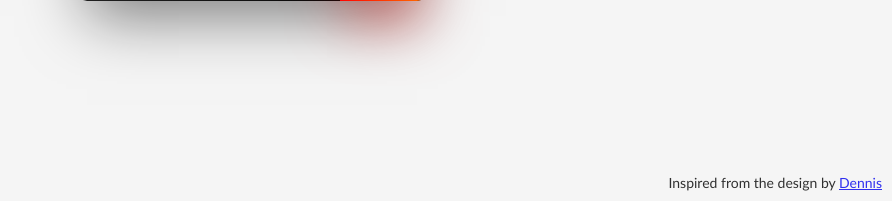
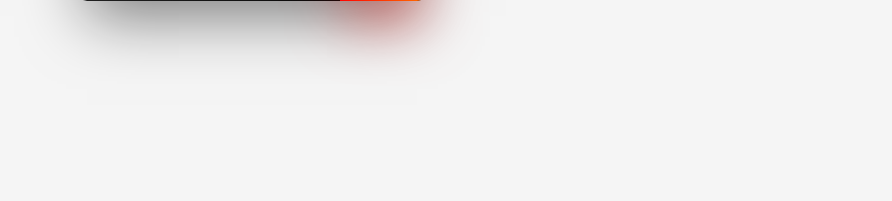
Before and after one commit to Siam260/simple-calcuter, a Flask app: page / in a window 1280 px wide. Shown: the part 599-800 px from the top of the page, without its empty margins (388-1280 px from the left). Run offline with Flask 2, Linux system fonts and the light colour scheme.

Commit message:
fix some bugs also

```diff
--- a/Applications/templates/index.html
+++ b/Applications/templates/index.html
@@ -190,8 +190,6 @@
       </div>
     </form>
   </div>
-  <p class="credit">
-    Inspired from the design by <a href="https://dribbble.com/shots/3998247-Calculator" target="_blank">Dennis</a>
-  </p>
+
 </body>
 </html>
```
